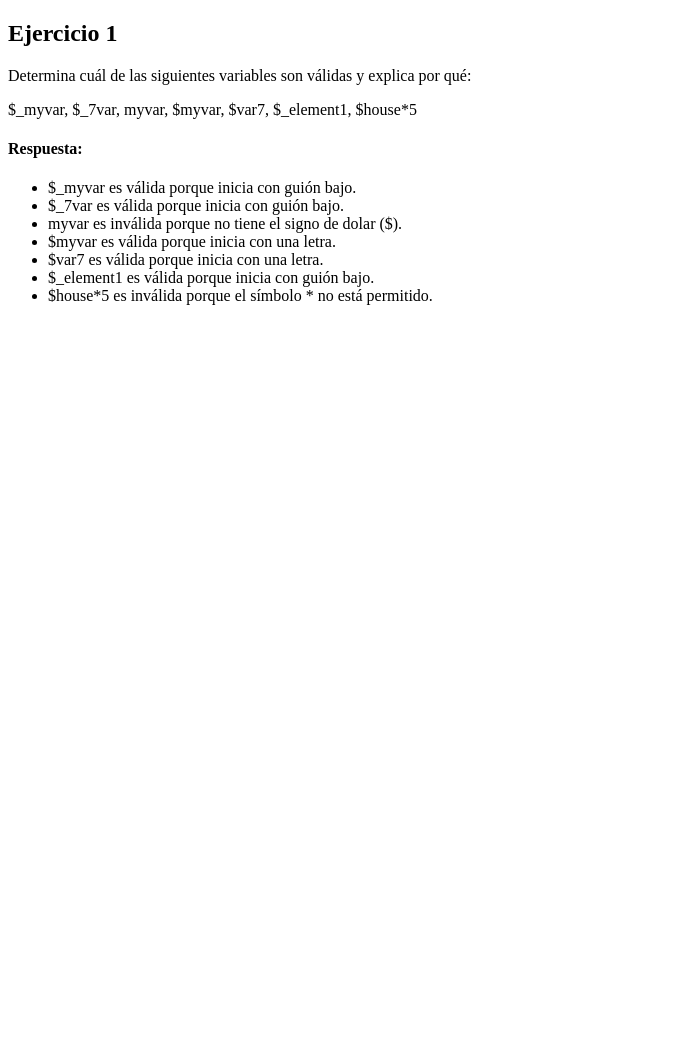
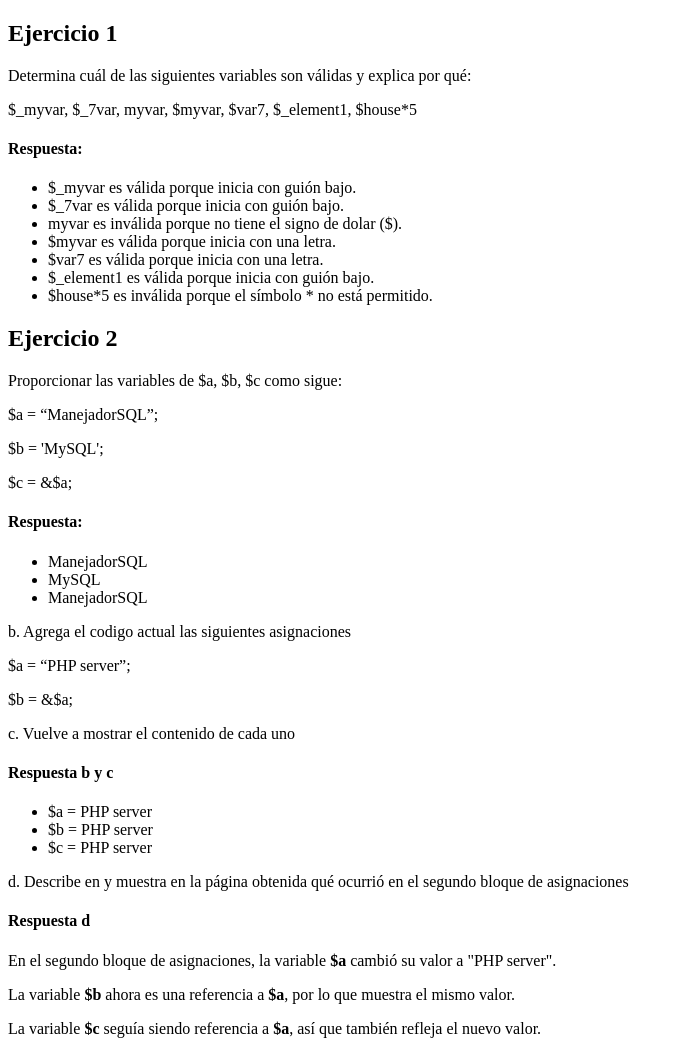
Before and after one commit to berenicelime9-ship-it/tecweb, a PHP site: page / in a window 1280 px wide. Shown: the whole page, without its empty margins (0-683 px from the left). Before the commit the page ends 305 px from the top, so only its background shows below. Run offline with PHP 8.4, Linux system fonts and the light colour scheme.

Commit message:
Ejercicio 2 creado y visualizado

```diff
--- a/practicas/p05/index.php
+++ b/practicas/p05/index.php
@@ -31,5 +31,54 @@
         echo '</ul>';
     ?>
 
+   <h2>Ejercicio 2</h2>
+
+    <p>Proporcionar las variables de $a, $b, $c como sigue:</p>
+    <p>$a = “ManejadorSQL”;</p>
+    <p>$b = 'MySQL';</p>
+    <p>$c = &$a;</p>
+    <p><a. Ahora muestra el contenido de cada variable</p>
+
+    <?php
+        $a = "ManejadorSQL";
+        $b = 'MySQL';
+        $c = &$a;
+
+        echo '<h4>Respuesta:</h4>';
+        echo '<ul>';
+        echo "<li>$a</li>";
+        echo "<li>$b</li>";
+        echo "<li>$c</li>";
+        echo '</ul>';
+    ?>
+
+    <p>b. Agrega el codigo actual las siguientes asignaciones</p>
+    <p>$a = “PHP server”;</p>
+    <p>$b = &$a;</p>
+    <p>c. Vuelve a mostrar el contenido de cada uno</p>
+
+    <?php
+    $a = "PHP server";
+    $b = &$a;
+    $c = &$a;
+        echo '<h4>Respuesta b y c</h4>';
+        echo '<ul>';
+        echo "<li>\$a = $a</li>";
+        echo "<li>\$b = $b</li>";
+        echo "<li>\$c = $c</li>";
+        echo '</ul>';
+    ?>
+
+    <p>d. Describe en y muestra en la página obtenida qué ocurrió en el segundo bloque de asignaciones</p>
+
+    <?php
+        echo '<h4>Respuesta d</h4>';
+        echo '<p>En el segundo bloque de asignaciones, la variable <b>$a</b> cambió su valor a "PHP server".</p>';
+        echo '<p>La variable <b>$b</b> ahora es una referencia a <b>$a</b>, por lo que muestra el mismo valor.</p>';
+        echo '<p>La variable <b>$c</b> seguía siendo referencia a <b>$a</b>, así que también refleja el nuevo valor.</p>';
+    ?>
+
+
+
 </body>
 </html>
```
